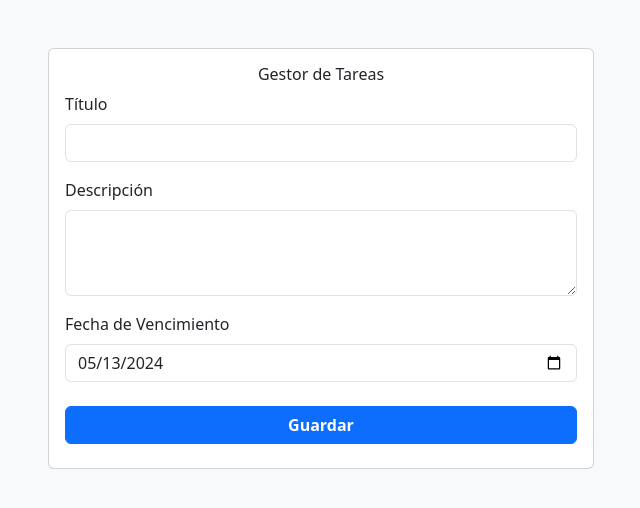
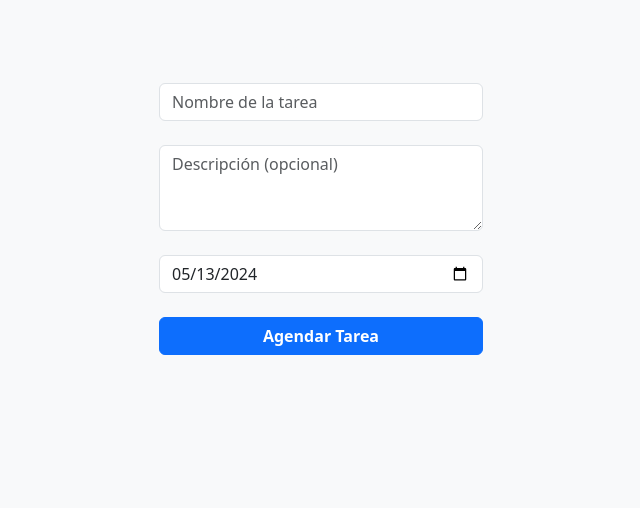
Before and after one commit to otineb97/gestor-tareas-v2, a plain HTML site: page index.html in a window 1280 px wide. Shown: the whole page, without its empty margins (319-959 px from the left). Drawn offline with nearby package versions, Linux system fonts and the light colour scheme.

Commit message:
Update index.html

```diff
--- a/index.html
+++ b/index.html
@@ -14,27 +14,27 @@
 </head>
 <body>
     <main>
-        <div class="container my-5">
+        <div class="container my-4">
             <div class="row">
-                <div class="col-md-6 mx-auto">
-                    <section class="card">
+                <div class="col-md-4 mx-auto">
+                    <section class="card border bg-transparent border-0">
                         <div class="card-body">
                             <form id="task-form">
-                                <h2 class="card-title text-center">Gestor de Tareas</h2>
-                                <div class="mb-3">
-                                    <label for="task" class="form-label">Título</label>
-                                    <input type="text" class="form-control" id="task" maxlength="50">
+                                <h5 class="card-title text-light text-center">Gestor de Tareas</h5>
+                                <div class="mt-4">
+                                    <label for="task" class="form-label visually-hidden">Título</label>
+                                    <input type="text" class="form-control" id="task" maxlength="50" placeholder="Nombre de la tarea">
                                 </div>
-                                <div class="mb-3">
-                                    <label for="description" class="form-label">Descripción</label>
-                                    <textarea class="form-control" id="description" rows="3" maxlength="200"></textarea>
+                                <div class="mt-4">
+                                    <label for="description" class="form-label visually-hidden">Descripción</label>
+                                    <textarea class="form-control" id="description" rows="3" maxlength="200" placeholder="Descripción (opcional)"></textarea>
                                 </div>
-                                <div class="mb-4">
-                                    <label for="due-date" class="form-label">Fecha de Vencimiento</label>
+                                <div class="my-4">
+                                    <label for="due-date" class="form-label text-light visually-hidden">Fecha de Vencimiento</label>
                                     <input type="date" class="form-control" id="due-date">
                                 </div>
-                                <div class="d-grid mb-2">
-                                    <button class="btn btn-primary fw-semibold btn-block" type="submit">Guardar</button>
+                                <div class="d-grid">
+                                    <button class="btn btn-primary fw-semibold btn-block" type="submit">Agendar Tarea</button>
                                 </div>
                             </form>
                         </div>
```
